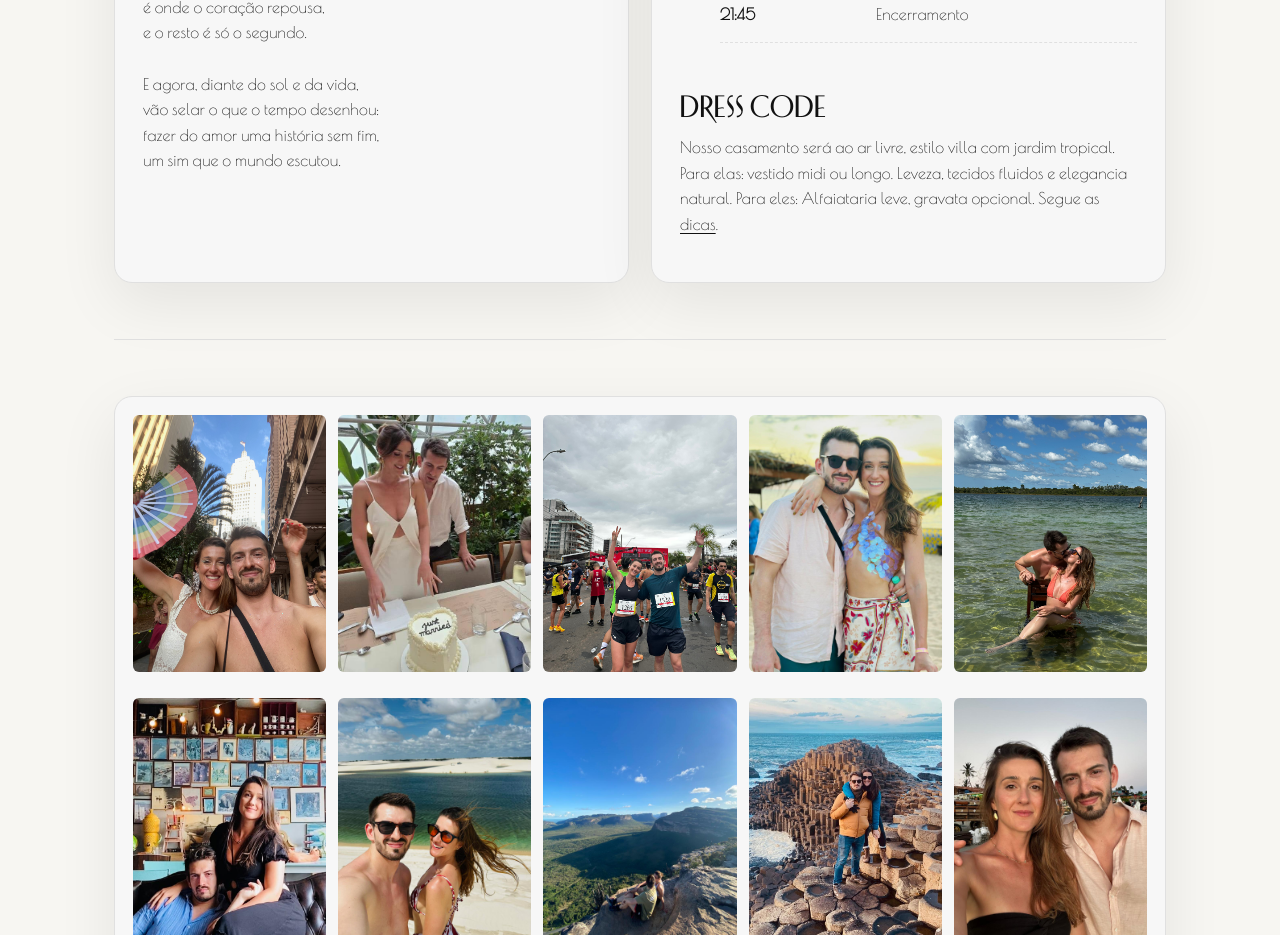
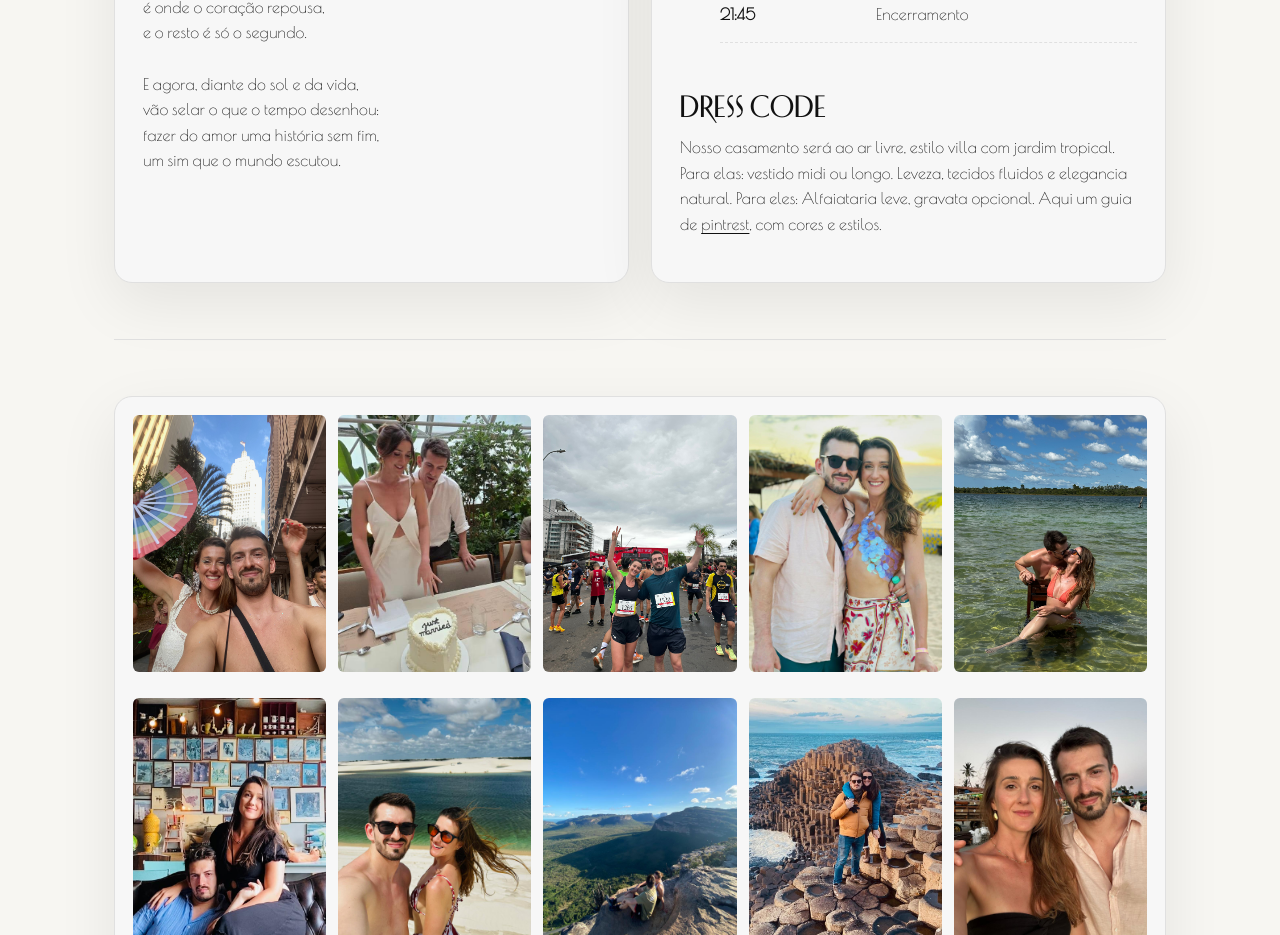
Before and after one commit to nkpanono/caroline-and-nikita.github.io, a plain HTML site: page index.html in a window 1280 px wide. Shown: the part 1420-2355 px from the top of the page. Drawn offline with nearby package versions, Linux system fonts and the light colour scheme.

Commit message:
cores e stilos

```diff
--- a/index.html
+++ b/index.html
@@ -326,12 +326,11 @@
         </ul>
         <!-- ----- -->
         <h2 style="margin-top:50px" > Dress Code</h2>
-        <p data-i18n="dresscode_desc">Nosso casamento será ao ar livre, estilo villa com jardim tropical. Para elas: vestido midi ou longo. Leveza, tecidos fluidos e elegancia natural. Para eles: Alfaiataria leve, gravata opcional. Segue as
-  <a href="https://pin.it/5ovSbPhuX"
+        <p data-i18n="dresscode_desc">Nosso casamento será ao ar livre, estilo villa com jardim tropical. Para elas: vestido midi ou longo. Leveza, tecidos fluidos e elegancia natural. Para eles: Alfaiataria leve, gravata opcional. Aqui um guia de <a href="https://pin.it/5ovSbPhuX"
      target="_blank"
      rel="noopener"
      class="link-dicas">
-    dicas</a>.</p>
+    pintrest</a>, com cores e estilos.</p>
       </div>
     </section>
 
```
